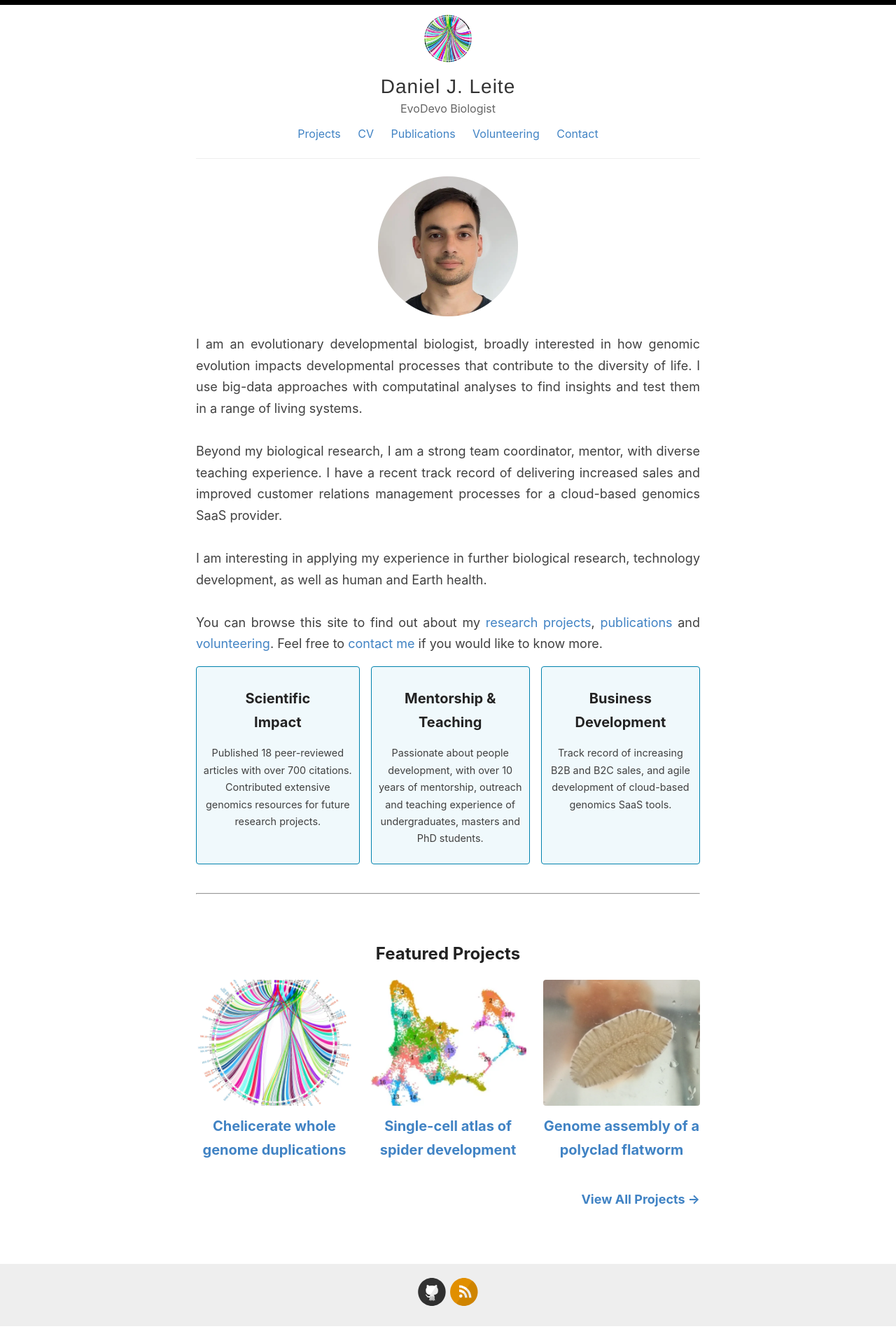
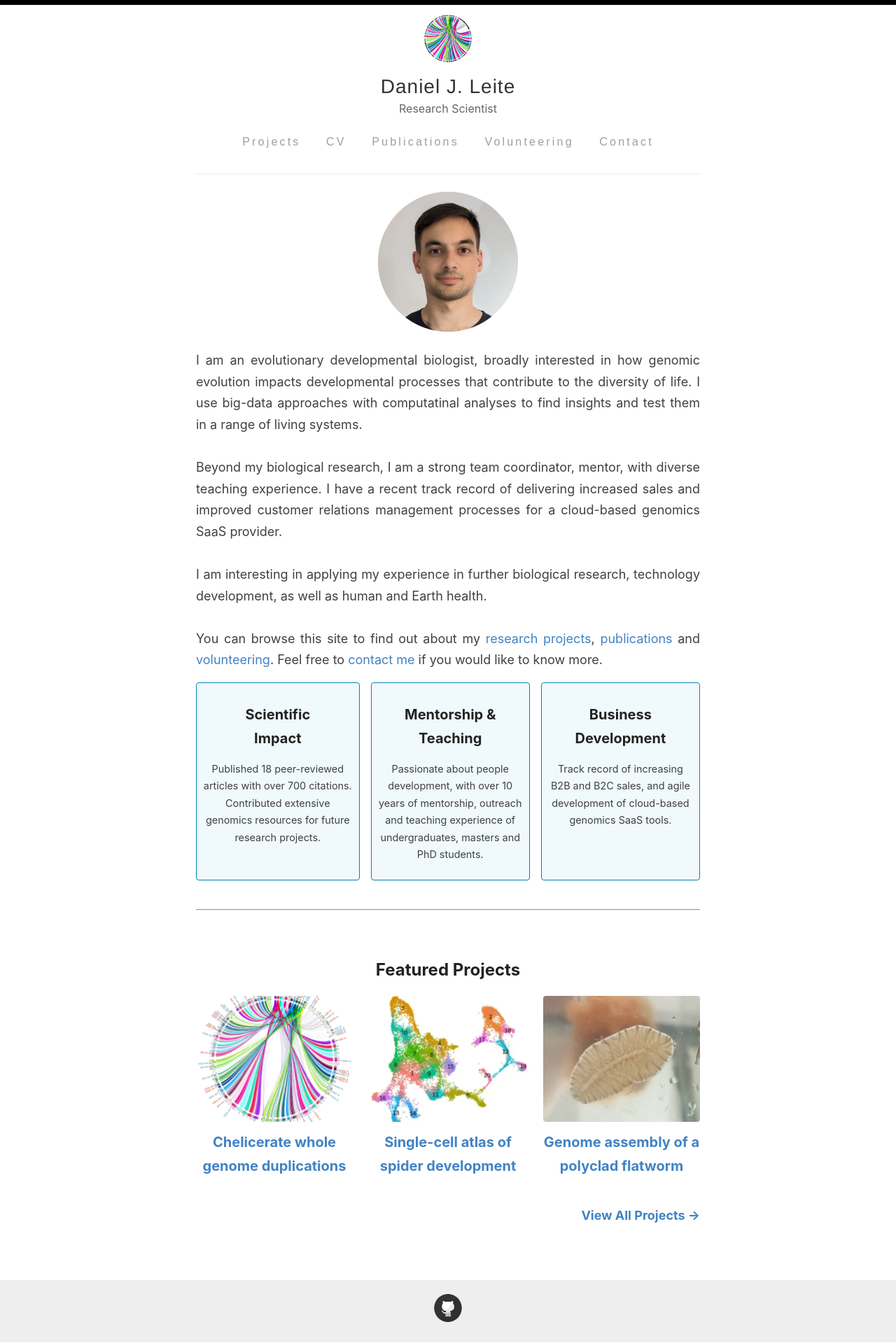
Before and after one commit to djleite/djleite.github.io, a Jekyll site: the page built from index.html, in a window 1280 px wide. Shown: the whole page at 70% size. Built offline with Jekyll 4.4.1, drawn with Linux system fonts in a browser that asks for light colours; the list of posts is cut into pages by our own code; before the commit the page ends 1896 px from its top, so only the background shows below that.

Commit message:
change nav buttons

```diff
--- a/_config.yml
+++ b/_config.yml
@@ -9,7 +9,7 @@ name: Daniel J. Leite
 author: Daniel J. Leite
 
 # Short bio or description (displayed in the header)
-description: EvoDevo Biologist
+description: Research Scientist
 
 # URL of your avatar or profile pic (you could use your GitHub profile pic)
 avatar: /images/wgd-sq.webp
@@ -28,7 +28,7 @@ footer-links:
   instagram:
   linkedin:
   pinterest:
-  rss: rss
+  rss:
   twitter:
   stackoverflow:
   youtube: # channel/<your_long_string> or user/<user-name>
--- a/_layouts/default.html
+++ b/_layouts/default.html
@@ -28,11 +28,11 @@
             </div>
 
             <nav>
-              <a href="{{ site.baseurl }}/projects">Projects</a>
-              <a href="{{ site.baseurl }}/cv">CV</a>
-              <a href="{{ site.baseurl }}/publications">Publications</a>
-              <a href="{{ site.baseurl }}/volunteering">Volunteering</a>
-              <a href="{{ site.baseurl }}/contact">Contact</a>
+              <button class="btn" style="--clr:#730071;" href="{{ site.baseurl }}/projects">Projects</button>
+              <button class="btn" style="--clr:#730071;" href="{{ site.baseurl }}/cv">CV</button>
+              <button class="btn" style="--clr:#730071;" href="{{ site.baseurl }}/publications">Publications</button>
+              <button class="btn" style="--clr:#730071;" href="{{ site.baseurl }}/volunteering">Volunteering</button>
+              <button class="btn" style="--clr:#730071;" href="{{ site.baseurl }}/contact">Contact</button>
             </nav>
           </header>
         </div>
--- a/assets/style.scss
+++ b/assets/style.scss
@@ -1139,7 +1139,55 @@ Modules - reusable parts of our design
   }
 }
 
+button{
+  position: relative;
+  padding: 1rem;
+  color: #000000;
+  background: #ffffff;
+  font-size: 16px;
+  letter-spacing: 0.2rem;
+  border-radius: 8px;
+  border: none;
+  transition: 0.5s;
+  cursor: pointer;
+  overflow: hidden;
+}
+// for the header buttons
+button:hover{
+  color: var(--clr);
+  text-shadow: 0 0 15px var(--clr),
+  0 0 4px var(--clr);
+}
 
+button span{
+  position: relative;
+  z-index: 1;
+}
+
+button::before{
+  content: '';
+  position: absolute;
+  top: var(--y);
+  left: var(--x);
+  transform: translate(-50%, -50%);
+  width: 150px;
+  height: 150px;
+  background: radial-gradient(var(--clr), transparent, transparent);
+  transition: 0.5s, top 0s, left 0s;
+  opacity: 0;
+}
+
+button:hover::before{
+  opacity: 0.1;
+}
+
+button::after{
+  content: '';
+  position: absolute;
+  inset: 4px;
+  background: #ffffff9e;
+  border-radius: 4px;
+}
 // Settled on moving the import of syntax highlighting to the bottom of the CSS
 // ... Otherwise it really bloats up the top of the CSS file and makes it difficult to find the start
 //@import "highlights";
```
Also changed, not shown: other parts of _layouts/default.html (+14 -0 lines).
